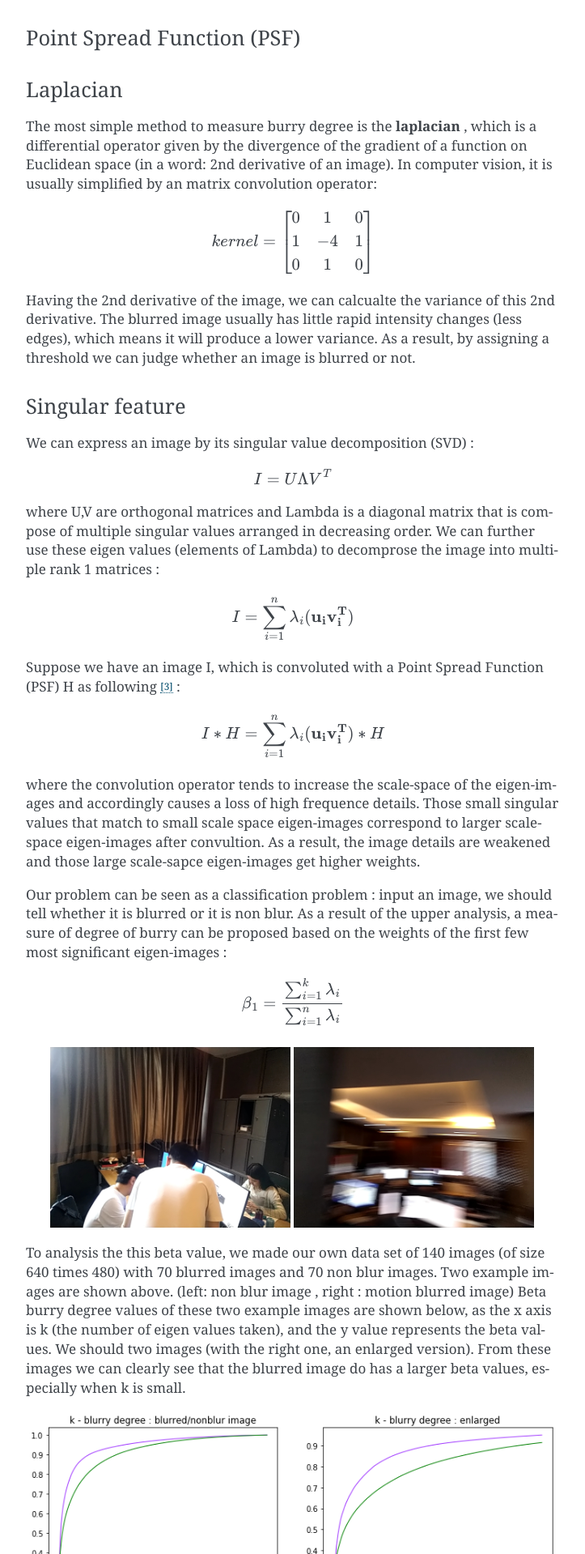
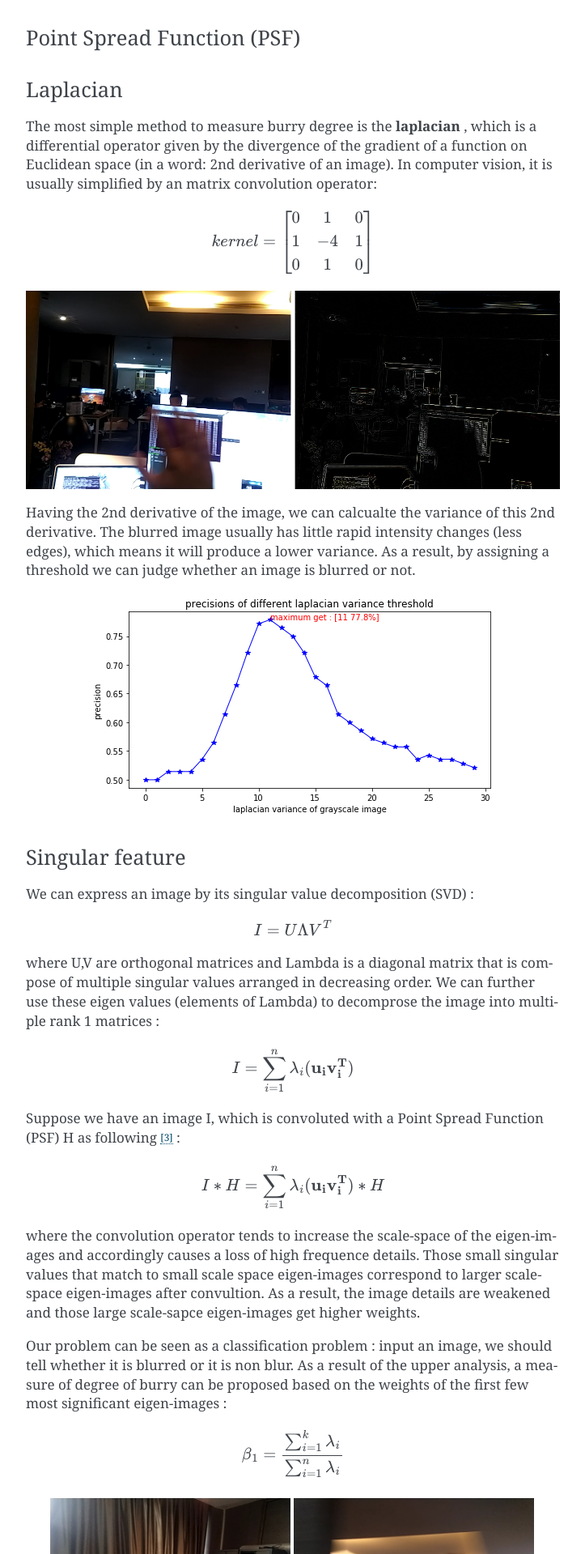
Before and after one commit to gggliuye/VIO, a Sphinx documentation site: the page built from docs/Prepare.rst, in a window 1280 px wide. Shown: the part 4481-6400 px from the top of the page at 81% size, without its empty margins (388-1111 px from the left). Built offline with Sphinx 7.4.7, drawn with Linux system fonts in a browser that asks for light colours.

Commit message:
Update Prepare.rst

```diff
--- a/docs/Prepare.rst
+++ b/docs/Prepare.rst
@@ -181,7 +181,13 @@ The most simple method to measure burry degree is the **laplacian** , which is a
        0 & 1 & 0\\1 & - 4 & 1 \\ 0 & 1 & 0
     \end{bmatrix}
 
+.. image:: images/laplacian.PNG
+   :align: center
+
 Having the 2nd derivative of the image, we can calcualte the variance of this 2nd derivative. The blurred image usually has little rapid intensity changes (less edges), which means it will produce a lower variance. As a result, by assigning a threshold we can judge whether an image is blurred or not.
+
+.. image:: images/laplacianThreshold.png
+   :align: center
 
 Singular feature
 >>>>>>>>>>>>>>>>>>>>>>>>>>
```
